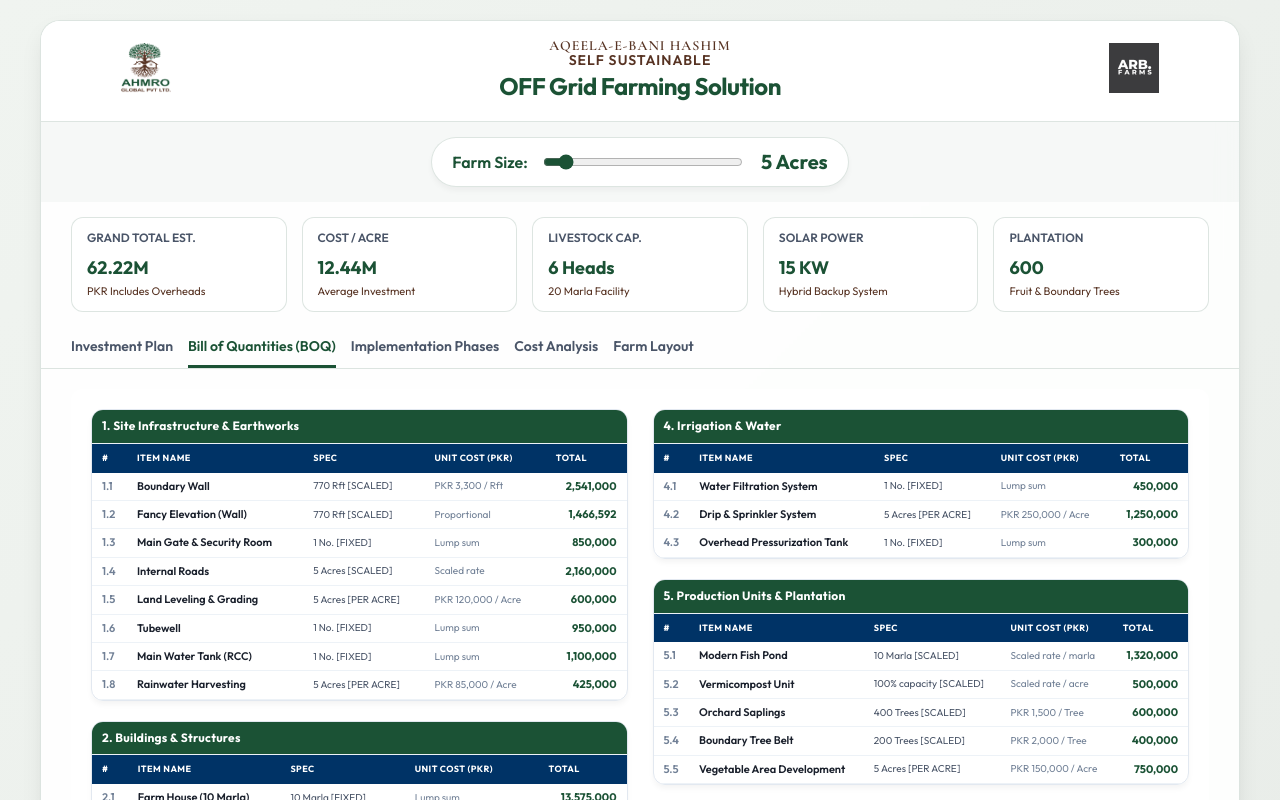
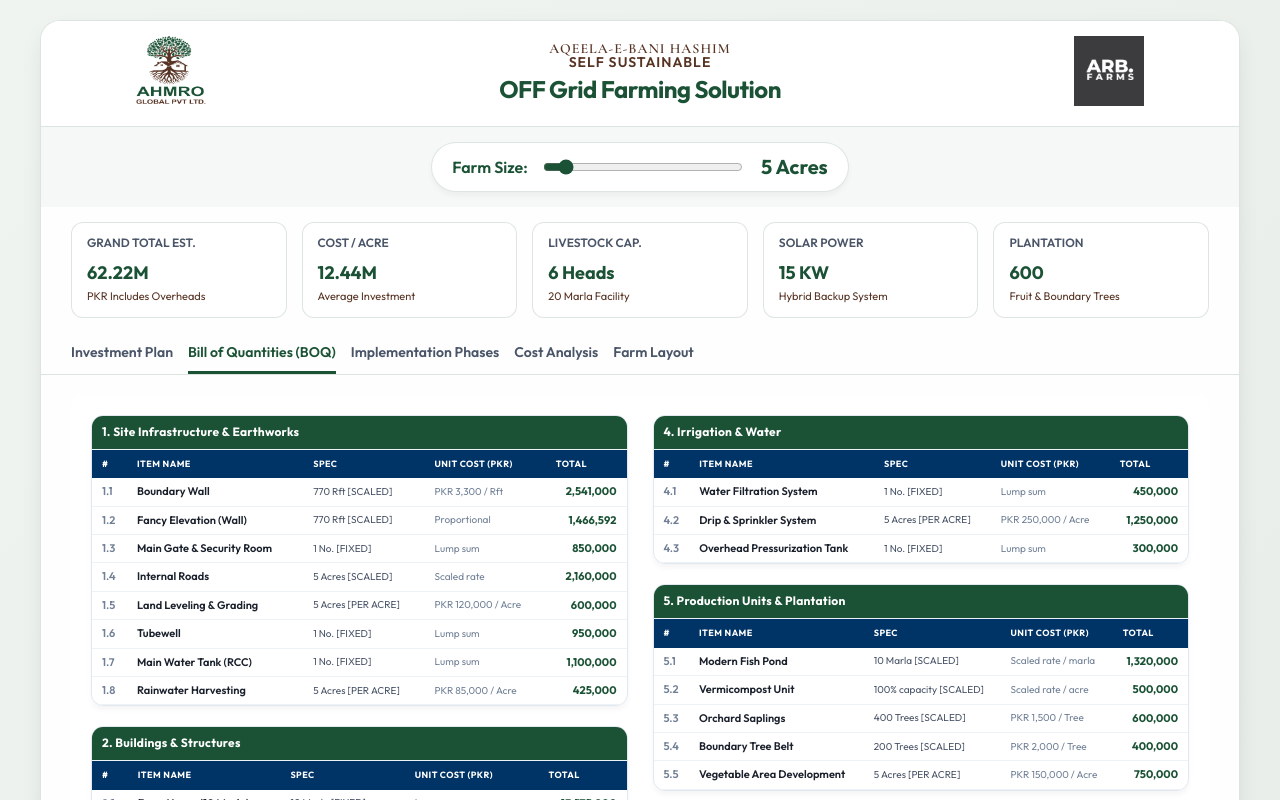
Before and after one commit to muhammadnumanlatif/aqela-ban-e-hashim, a Next.js app: page / in a window 1280 px wide. Shown: the top 800 px of the page. Built offline with nearby package versions, Linux system fonts and the light colour scheme.

Commit message:
Increased header logo sizes for better visibility

```diff
--- a/src/app/globals.css
+++ b/src/app/globals.css
@@ -49,7 +49,7 @@ header {
 }
 
 .logo-container img {
-    height: 50px;
+    height: 70px;
     object-fit: contain;
 }
 
--- a/src/app/page.js
+++ b/src/app/page.js
@@ -40,7 +40,7 @@ export default function FarmPlanner() {
     <main className="app-container">
       <header>
         <div className="logo-container logo-left">
-          <Image src="/ahmro-global-logo.png" alt="Ahmro Global Logo" width={150} height={50} priority />
+          <Image src="/ahmro-global-logo.png" alt="Ahmro Global Logo" width={200} height={70} priority />
         </div>
         <div className="header-title">
           <p className="project-name">Aqeela-e-Bani Hashim</p>
@@ -48,7 +48,7 @@ export default function FarmPlanner() {
           <h1>OFF Grid Farming Solution</h1>
         </div>
         <div className="logo-container logo-right">
-          <Image src="/arb-farms-logo.jpeg" alt="ARB Farms Logo" width={150} height={50} priority />
+          <Image src="/arb-farms-logo.jpeg" alt="ARB Farms Logo" width={200} height={70} priority />
         </div>
       </header>
 
```
